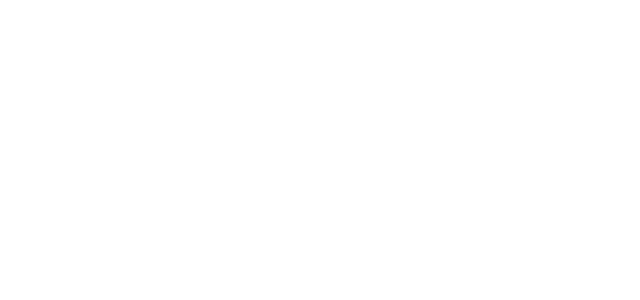
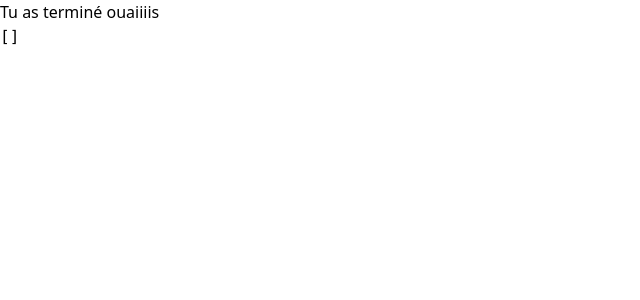
Before and after one commit to MohamedElkah/escape-game-workshop, a Vue app: page /results in a window 1280 px wide. Before the commit this address had no page. Shown: the top 300 px of the page, without its empty margins (0-640 px from the left). Built offline with nearby package versions, Linux system fonts and the light colour scheme.

Commit message:
new page for results

```diff
--- a/src/router/index.js
+++ b/src/router/index.js
@@ -10,6 +10,11 @@ const routes = [
     path: "/room/:id",
     name: "Room",
     component: () => import("../views/Room.vue"),
+  },
+  {
+    path: "/results",
+    name: "Results",
+    component: () => import("../views/Result.vue"),
   },
 ];
 
--- /dev/null
+++ b/src/views/Result.vue
@@ -0,0 +1,12 @@
+<script setup>
+ import useRoomStore from "@/store/roomStore.js";
+
+ const {userAnswers} = useRoomStore()
+</script>
+
+<template>
+ <h1>Tu as terminé ouaiiiis</h1>
+ <code>
+  {{JSON.stringify(userAnswers, null, 2)}}
+ </code>
+</template>
```
